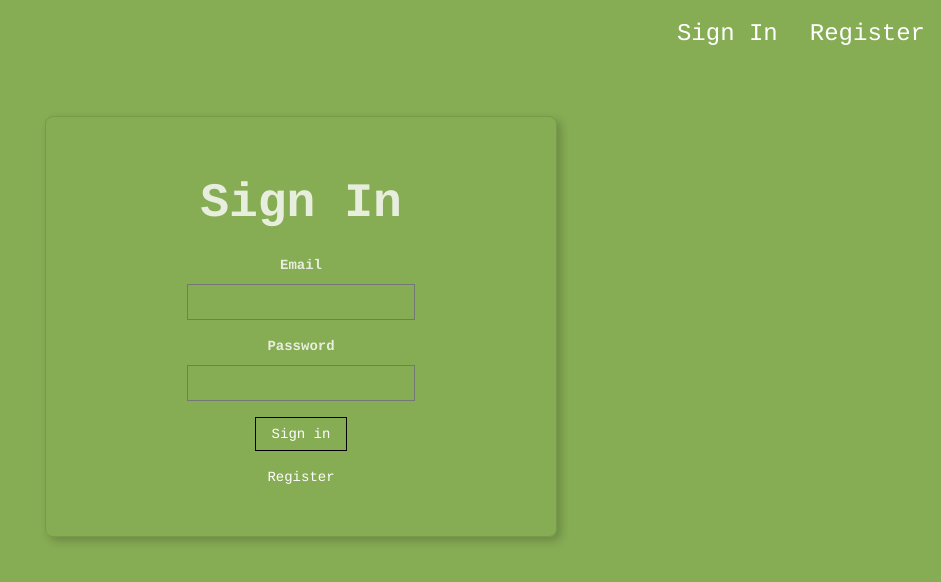
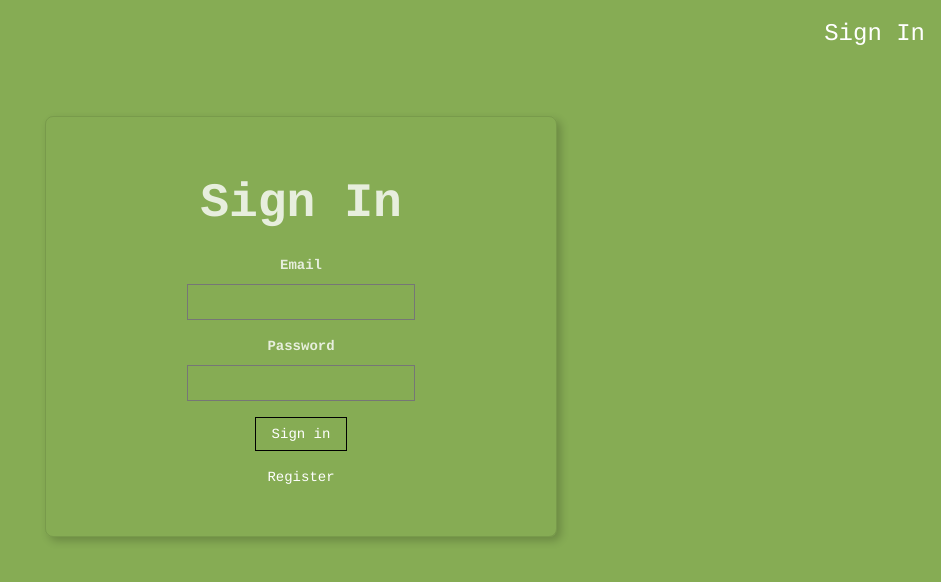
Before and after one commit to mcdev91/familyapp, a React (Create React App) app: page / in a window 1280 px wide. Shown: the top 582 px of the page, without its empty margins (339-1280 px from the left). Built offline with nearby package versions, Linux system fonts and the light colour scheme.

Commit message:
registration removed

```diff
--- a/src/App.js
+++ b/src/App.js
@@ -1,7 +1,7 @@
 import React, { Component } from 'react';
 import Navigation from './components/Navigation/Navigation';
 import SignIn from './components/SignIn/SignIn';
-import Register from './components/Register/Register';
+// import Register from './components/Register/Register';
 import UserInfo from './components/UserInfo/UserInfo';
 import AddToList from './components/AddToList/AddToList';
 import ListTodo from './components/ListTodo/ListTodo';
@@ -68,9 +68,10 @@ class App extends Component {
                   loadUser={this.loadUser}
                   onRouteChange={this.onRouteChange}
                 />
-                : <Register
+                : <SignIn
                   loadUser={this.loadUser}
-                  onRouteChange={this.onRouteChange} />
+                  onRouteChange={this.onRouteChange}
+                />
             )
         }
       </div>
@@ -78,6 +79,8 @@ class App extends Component {
   }
 }
 
-//
+{/* <Register
+loadUser={this.loadUser}
+onRouteChange={this.onRouteChange} /> */}
 
 export default App;
--- a/src/components/Navigation/Navigation.js
+++ b/src/components/Navigation/Navigation.js
@@ -11,7 +11,7 @@ const Navigation = ({ onRouteChange, isSignedIn }) => {
         return (
             <nav style={{ display: 'flex', justifyContent: 'flex-end' }}>
                 <p className='f3 link dim white pa3 pointer' onClick={() => onRouteChange('signin')}>Sign In</p>
-                <p className='f3 link dim white pa3 pointer' onClick={() => onRouteChange('register')}>Register</p>
+                {/* <p className='f3 link dim white pa3 pointer' onClick={() => onRouteChange('register')}>Register</p> */}
             </nav>
         );
     }
```
